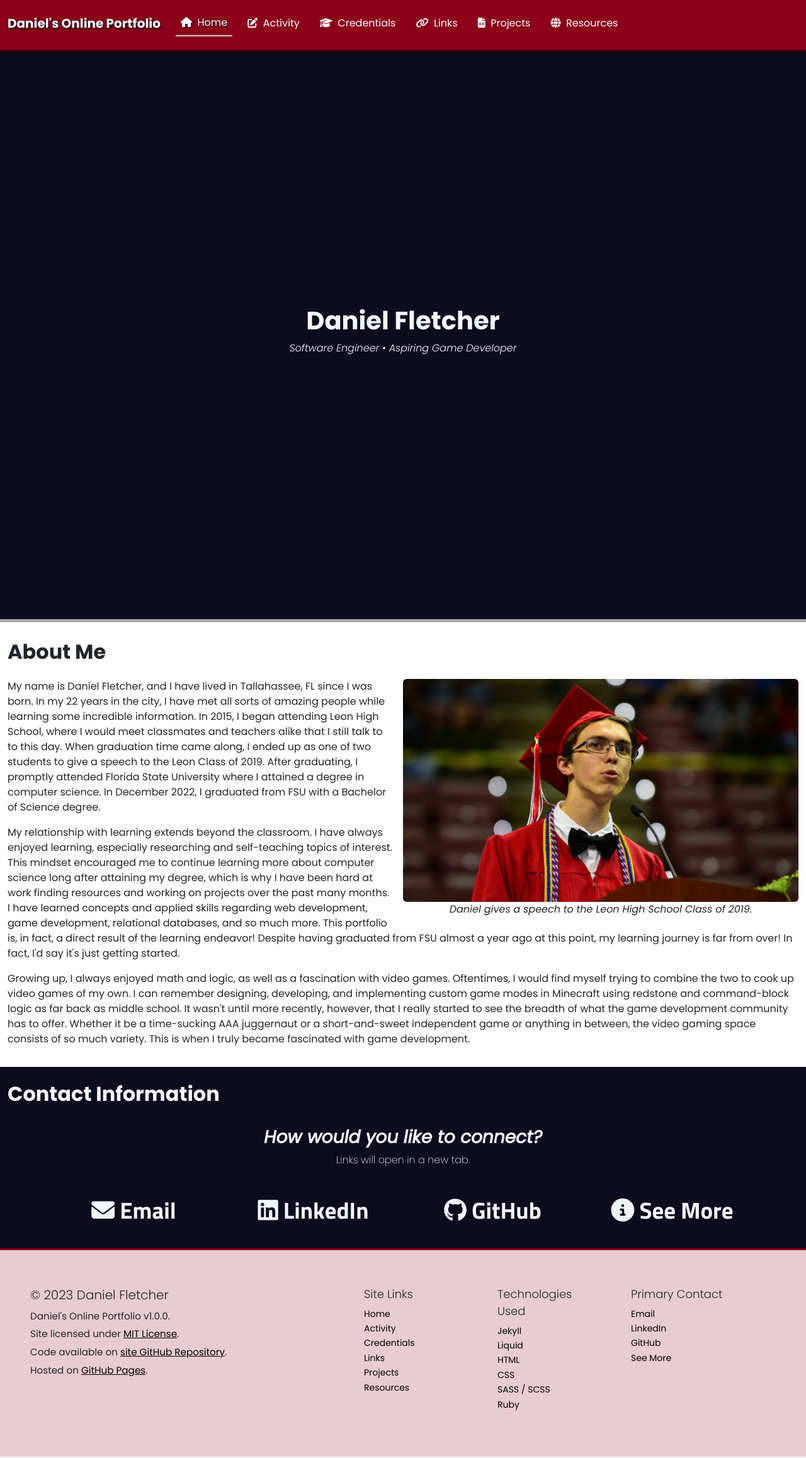
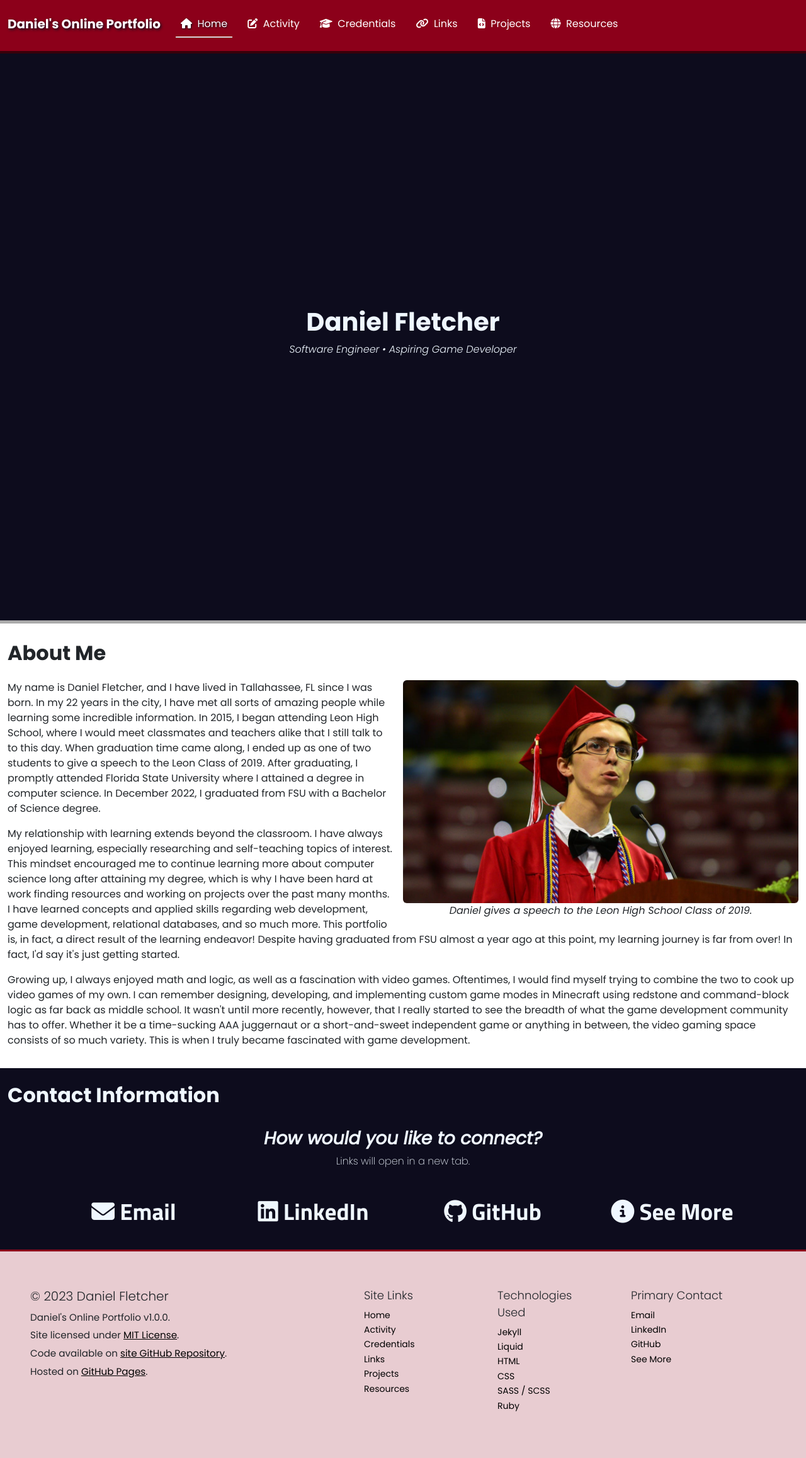
Before and after one commit to DanielTheFletch/portfolio, a Jekyll site: the page built from index.html, in a window 1280 px wide. Shown: the whole page at 63% size. Built offline with Jekyll 4.4.1, drawn with Linux system fonts in a browser that asks for light colours.

Commit message:
Update Activity permalinks and navbar spacing

```diff
--- a/_config.yml
+++ b/_config.yml
@@ -12,7 +12,7 @@
       type: "posts"
     values:
       layout: "post"
-      permalink: "/activity/posts/:year/:month/:title/"
+      permalink: "/activity/posts/:year/:title/"
   - scope:
       path: {{ baseurl }}
     values:
--- a/_includes/navigation.html
+++ b/_includes/navigation.html
@@ -3,14 +3,14 @@
   <div class="container-fluid">
 
     <!-- Navbar title and collapse toggle for responsiveness -->
-    <span class="navbar-brand text-white align-center fw-bolder mb-0 mr-3 h1">Daniel's Online Portfolio</span>
+    <span class="navbar-brand text-white fw-bolder">Daniel's Online Portfolio</span>
     <button class="navbar-toggler" type="button" data-bs-toggle="collapse" data-bs-target="#navbar-content" aria-controls="navbar-content" aria-expanded="false" aria-label="Toggle navigation">
       <span class="navbar-toggler-icon"></span>
     </button>
 
     <!-- Navbar options -->
     <div class="collapse navbar-collapse" id="navbar-content">
-      <ul class="navbar navbar-nav d-flex justify-content-around align-items-center mb-2 mb-lg-0">
+      <ul class="navbar navbar-nav d-flex justify-content-around mb-2 mb-lg-0">
 
         <!-- Add each button and correctly label current page -->
         {% for item in site.data.navigation %}
--- a/_sass/main.scss
+++ b/_sass/main.scss
@@ -17,8 +17,13 @@
     text-shadow: 0.1rem 0.1rem 0.25rem $dark;
 }
 
+.nav-link {
+    border-bottom: 0.125rem solid $primary;
+    border-top: 0.125rem solid $primary;
+}
+
 .active, .inactive:hover {
-    border-bottom: 0.125rem ridge $light;
+    border-bottom: 0.125rem ridge $white;
     text-shadow: 0.05rem 0.05rem 0.175rem $dark;
 }
 
```
